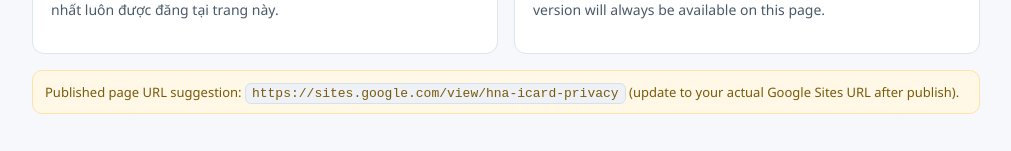
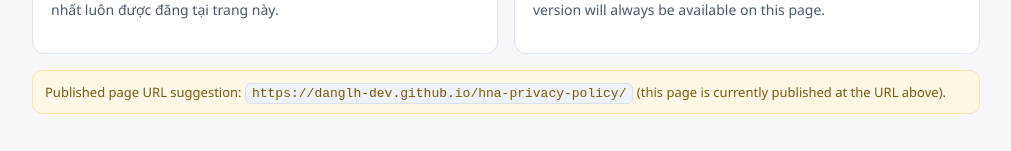
Before and after one commit to DangLH-dev/hna-privacy-policy, a plain HTML site: page index.html in a window 1280 px wide. Shown: the part 1240-1391 px from the top of the page, without its empty margins (134-1145 px from the left). Drawn offline with Linux system fonts and the light colour scheme.

Commit message:
Update index.html

```diff
--- a/index.html
+++ b/index.html
@@ -273,8 +273,8 @@
 
       <section class="note">
         Published page URL suggestion:
-        <code>https://sites.google.com/view/hna-icard-privacy</code>
-        (update to your actual Google Sites URL after publish).
+        <code>https://danglh-dev.github.io/hna-privacy-policy/</code>
+        (this page is currently published at the URL above).
       </section>
     </main>
   </body>
```
